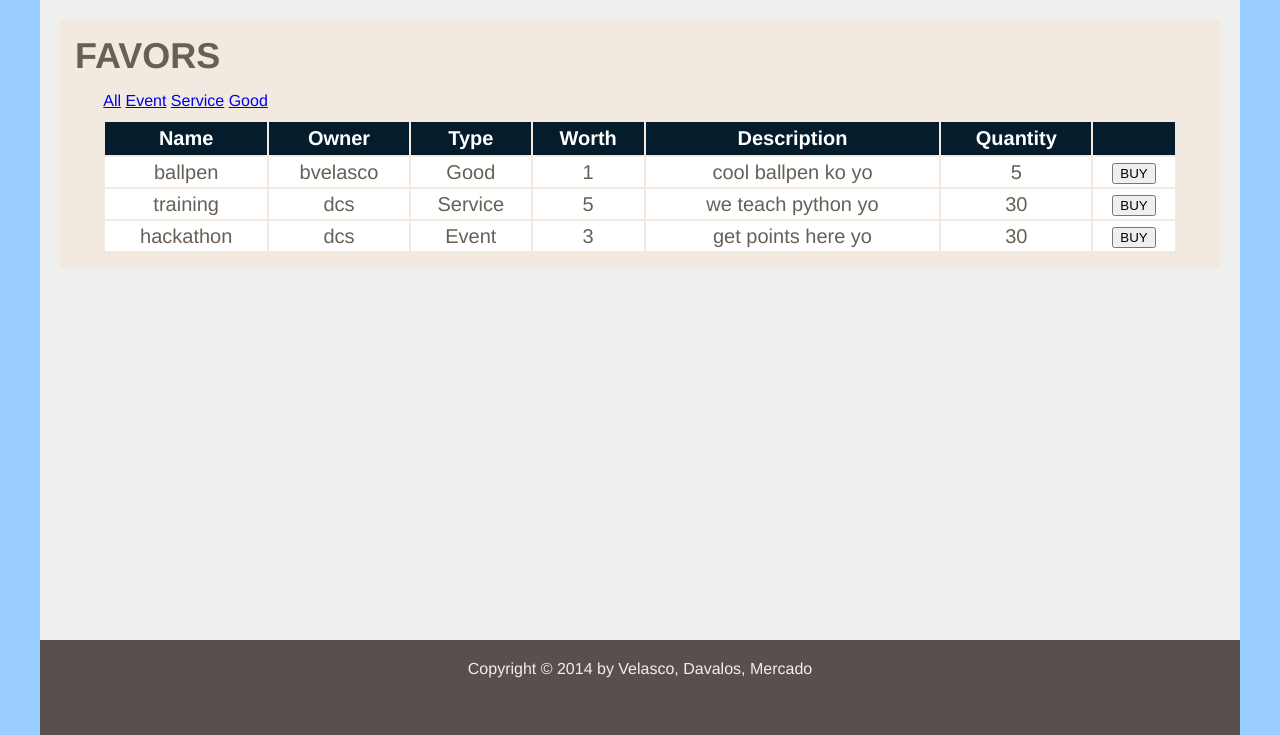
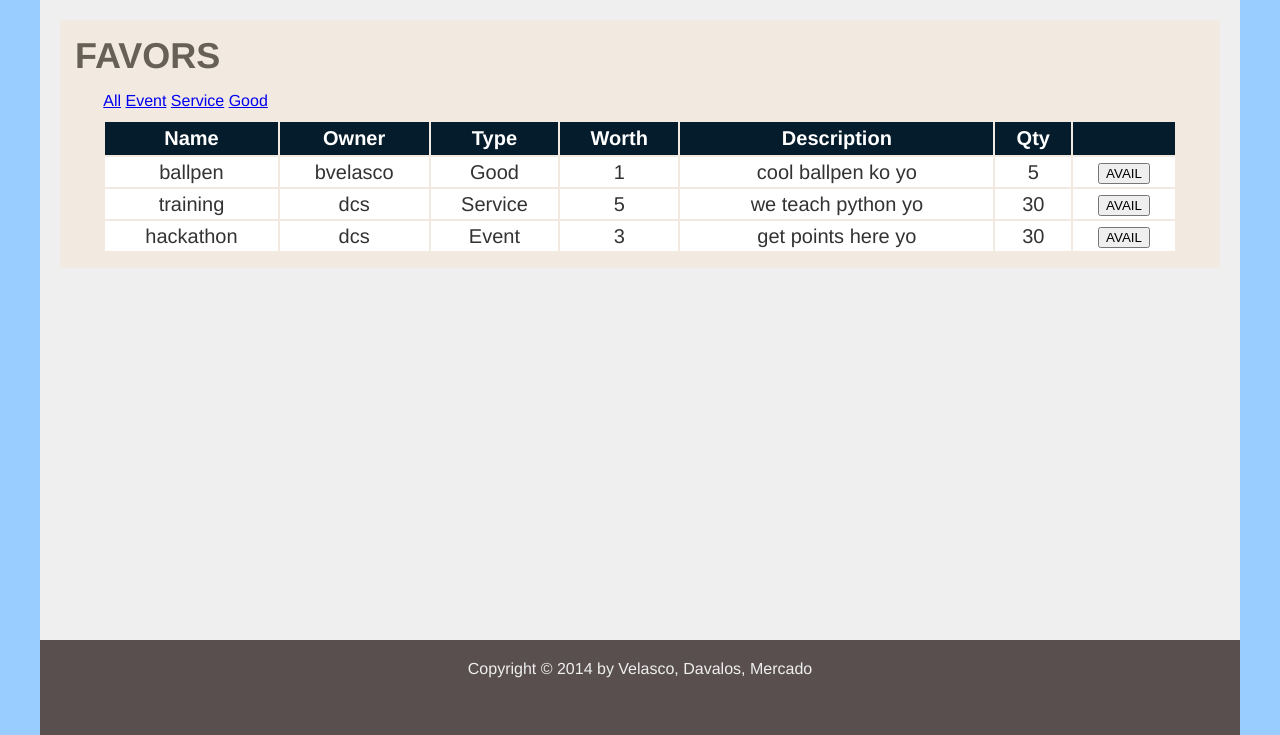
Before and after one commit to ranimonium/lets, a CodeIgniter app: page /index.php/favors/index in a window 1280 px wide. Shown: the part 190-925 px from the top of the page. Run offline with CodeIgniter, Linux system fonts and the light colour scheme; data comes from the database, SQL or seed files in the repository.

Commit message:
avail favor

```diff
--- a/application/controllers/favors.php
+++ b/application/controllers/favors.php
@@ -9,6 +9,7 @@ class Favors extends CI_Controller {
 
     public function index()
     {
+        $data['avails'] = $this->favor->get_avails($this->session->userdata('current_user')->userid);
         $data['favors'] = $this->favor->get_favors();
 
         $this->load->view('headfoot/header');
@@ -18,6 +19,7 @@ class Favors extends CI_Controller {
 
     public function get($key) {
         $data['favors'] = $this->favor->get_favors($key);
+        $data['avails'] = $this->favor->get_avails($this->session->userdata('current_user')->userid);
 
         $this->load->view('headfoot/header');
         $this->load->view('favors', $data);
@@ -74,4 +76,11 @@ class Favors extends CI_Controller {
         $this->load->view('favors_create', $data);
         $this->load->view('headfoot/footer');
     }
+
+    public function avail_favor()
+    {
+        // echo $this->input->post('favorid');
+        $this->favor->avail_favor(intval($this->session->userdata('current_user')->userid), $this->input->post('favorid'));
+        redirect('favors');
+    }
 }
--- a/application/models/favor.php
+++ b/application/models/favor.php
@@ -84,4 +84,32 @@ class Favor extends CI_Model{
 
 		return $this->db->get();
 	}
+
+	public function avail_favor($userid, $favorid) {
+		$query = $this->db->insert('exchange', array(
+			'to' => $userid,
+			'favor' => $favorid,
+			'status' => 'Pending',
+		));
+	}
+
+	public function get_avails($userid) {
+		$ids = array();
+
+		$this->db->select(array(
+				'exchange.favor as favorid',
+			)
+		);
+
+		$this->db->from('exchange');
+		$this->db->where('exchange.to', $userid);
+
+		$query = $this->db->get();
+
+		foreach ($query->result() as $m) {
+			array_push($ids, $m->favorid);
+		}
+
+		return $ids;
+	}
 }
--- a/application/views/favors.php
+++ b/application/views/favors.php
@@ -11,6 +11,7 @@
             <a href="<?php echo site_url('favors/get/good') ?>">Good</a>
         </div>
 
+        <form method = "post" class = "rtn c" id = "form" action = "<?php echo site_url('favors/avail_favor') ?>">
             <table>
                 <thead>
                     <tr>
@@ -19,7 +20,7 @@
                         <th>Type</th>
                         <th>Worth</th>
                         <th>Description</th>
-                    <th>Quantity</th>
+                        <th>Qty</th>
                         <th></th>
                     </tr>
                 </thead>
@@ -32,10 +33,16 @@
                             <td><?php echo $f->worth ?></td>
                             <td><?php echo $f->description ?></td>
                             <td><?php echo $f->qty ?></td>
-                        <td><button>BUY</button></td>
+
+                            <?php if (!in_array($f->favorid, $avails)) { ?>
+                                <td><button name="favorid" type="submit" value="<?php echo $f->favorid ?>">AVAIL</button></td>
+                            <?php } else { ?>
+                                <td><i>Requested</i></td>
+                            <?php } ?>
                         </tr>
                     <?php } ?>
                 </tbody>
             </table>
+        </form>
     </div>
 </div>
```
Lines whose indentation alone changed are shown as unchanged.
